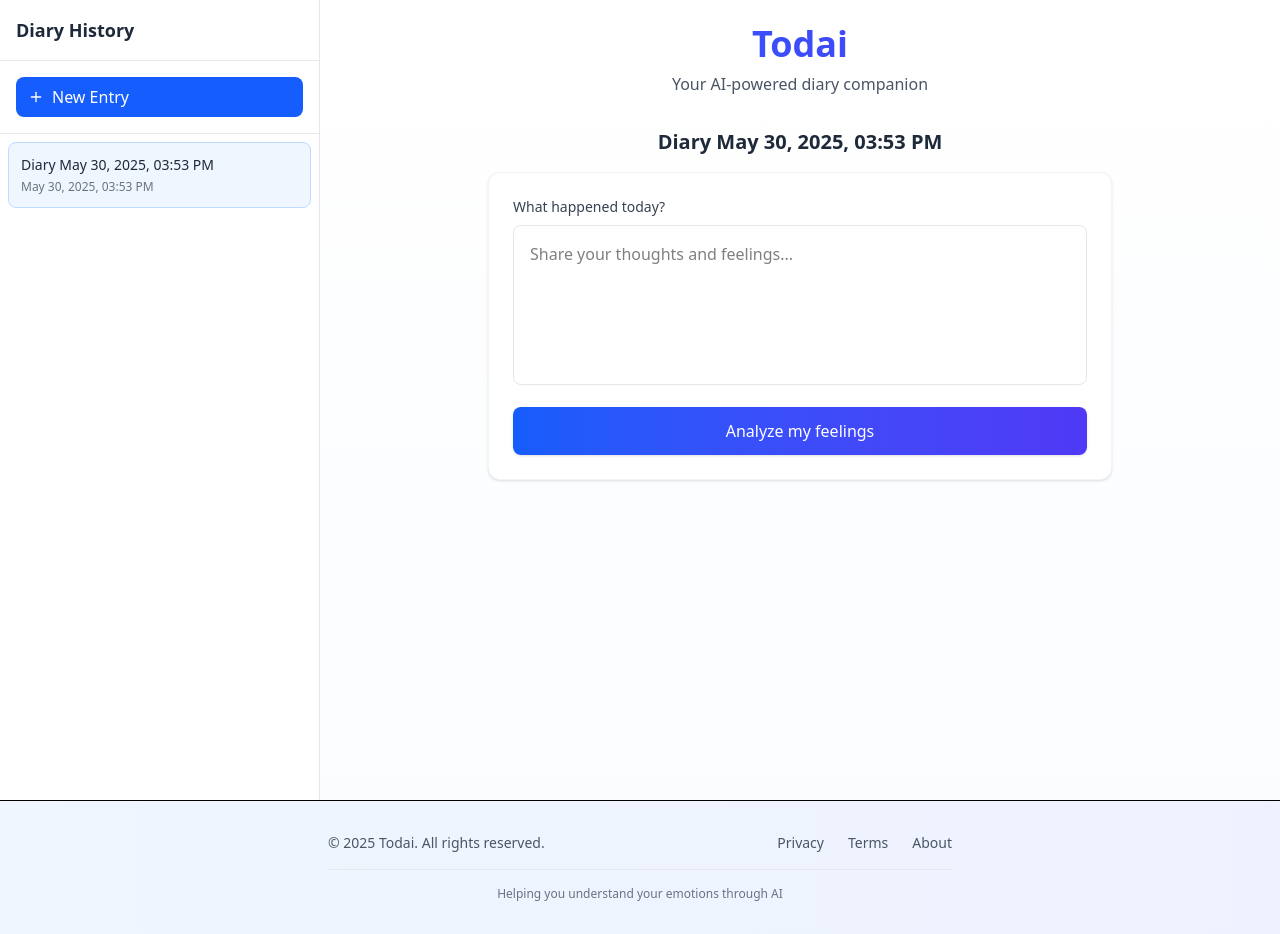
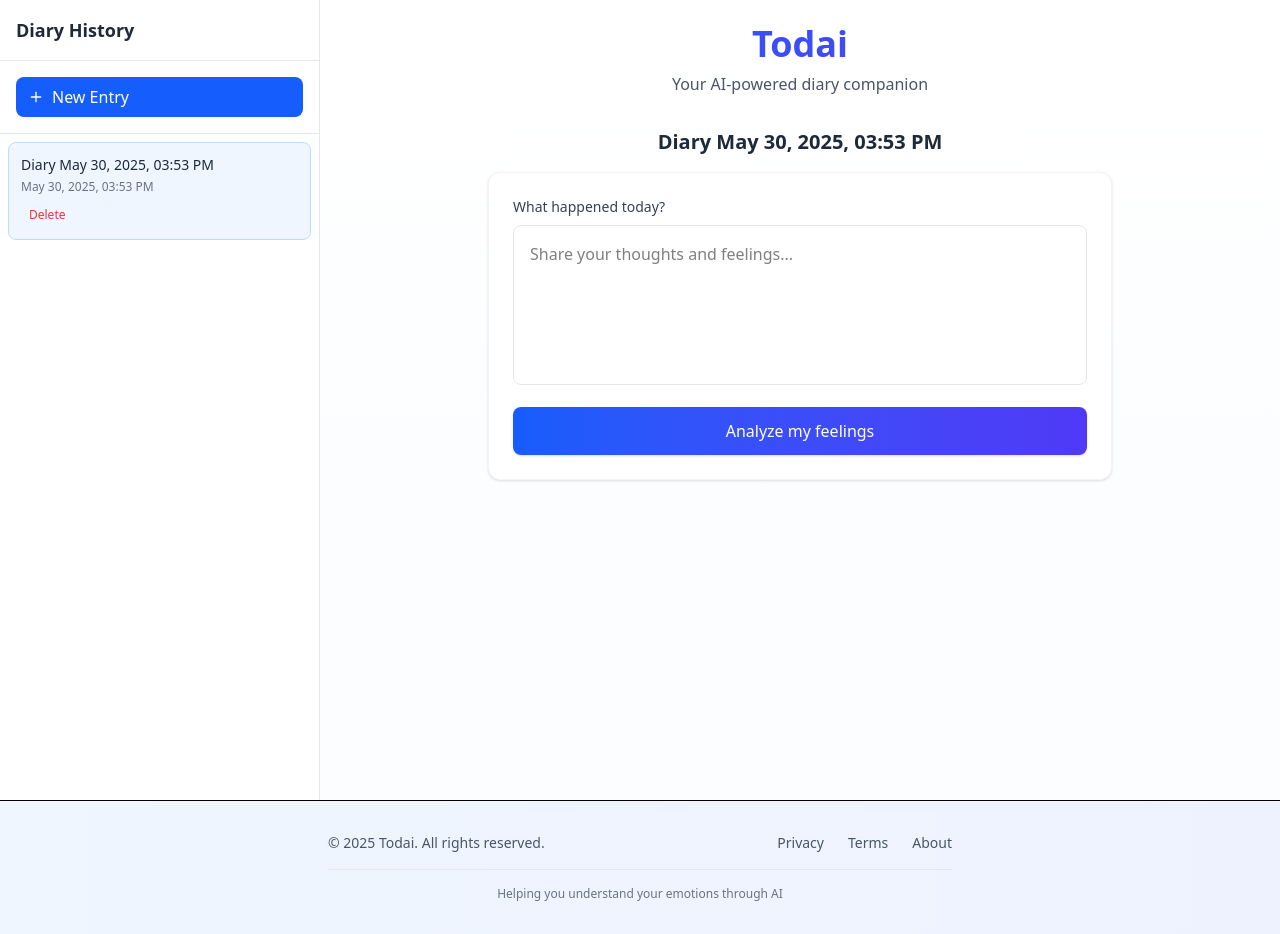
Before and after one commit to wisauce/Todai, a Next.js app: page / in a window 1280 px wide. Both pictures are taken after a click on the button "New Entry". Built offline with nearby package versions, Linux system fonts and the light colour scheme.

Commit message:
feat : add delete entry button

```diff
--- a/src/app/page.tsx
+++ b/src/app/page.tsx
@@ -133,6 +133,26 @@ export default function HomePage() {
     setLoading(false)
   }
 
+  const deleteEntry = (id: string) => {
+    setEntries(prev => {
+      const updated = prev.filter(e => e.id !== id)
+      saveEntriesToLocalStorage(updated)
+      return updated
+    })
+  }
+
+  const handleDelete = (e: React.MouseEvent, id: string) => { // bisa dibagusin lagi sih kek pop up gitu misal :<
+    e.stopPropagation()
+    if (confirm("Are you sure you want to delete this entry?")) {
+      deleteEntry(id)
+      if (currentEntryId === id) {
+        setCurrentEntryId(null)
+        setInput("")
+        setResult("")
+      }
+    }
+  }
+
   const currentEntry = entries.find(e => e.id === currentEntryId)
 
   return (
@@ -162,12 +182,24 @@ export default function HomePage() {
             ) : (
               <div className="p-2">
                 {entries.map(entry => (
-                  <button key={entry.id} onClick={() => selectEntry(entry.id)}
-                    className={`w-full text-left p-3 rounded-lg mb-2 transition-colors ${currentEntryId === entry.id ? "bg-blue-50 border border-blue-200" : "hover:bg-gray-50"}`}>
+                  <div
+                    key={entry.id}
+                    className={`w-full text-left p-3 rounded-lg mb-2 transition-colors cursor-pointer ${currentEntryId === entry.id ? "bg-blue-50 border border-blue-200" : "hover:bg-gray-50"}`}
+                    onClick={() => selectEntry(entry.id)}
+                  >
                     <div className="font-medium text-sm text-gray-800 truncate">{entry.title}</div>
                     <div className="text-xs text-gray-500 mt-1">{formatDateTime(entry.timestamp)}</div>
                     {entry.input && <div className="text-xs text-gray-600 mt-1 truncate">{entry.input.substring(0, 50)}...</div>}
-                  </button>
+                    <button
+                      onClick={(e) => {
+                        e.stopPropagation();
+                        handleDelete(e, entry.id);
+                      }}
+                      className="mt-2 text-red-500 hover:text-red-600 text-xs hover:bg-red-300 rounded px-2 py-1 transition-colors"
+                    >
+                      Delete
+                    </button>
+                  </div>
                 ))}
               </div>
             )}
@@ -208,9 +240,16 @@ export default function HomePage() {
                   id="diary-input"
                   value={input}
                   onChange={(e) => setInput(e.target.value)}
+                  onKeyDown={(e) => {
+                      if (e.key === 'Enter' && !e.shiftKey) {
+                        e.preventDefault();
+                        handleSubmit(e);
+                      }
+                    }}
                   placeholder="Share your thoughts and feelings..."
                   className="w-full p-4 border border-gray-200 rounded-lg resize-none h-40 mt-1 focus:ring-2 focus:ring-blue-500 focus:border-blue-500 transition-all"
                   required
+
                 />
               </div>
               <button
```
